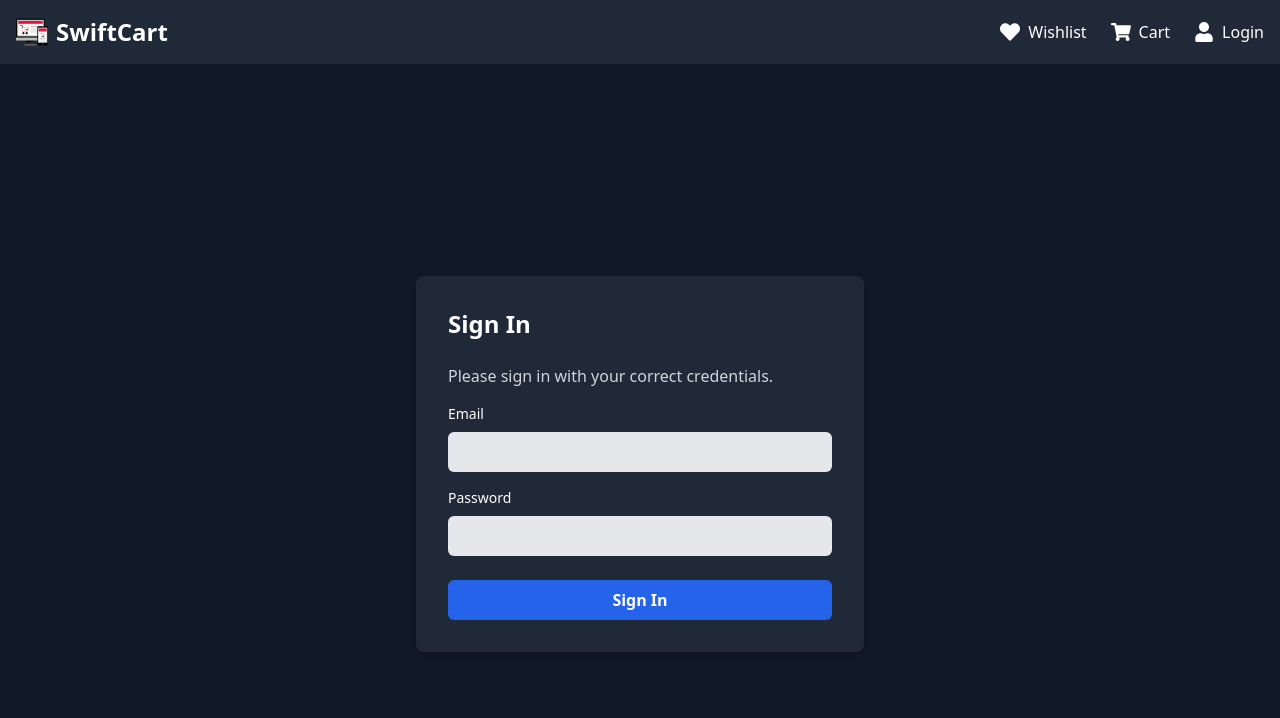
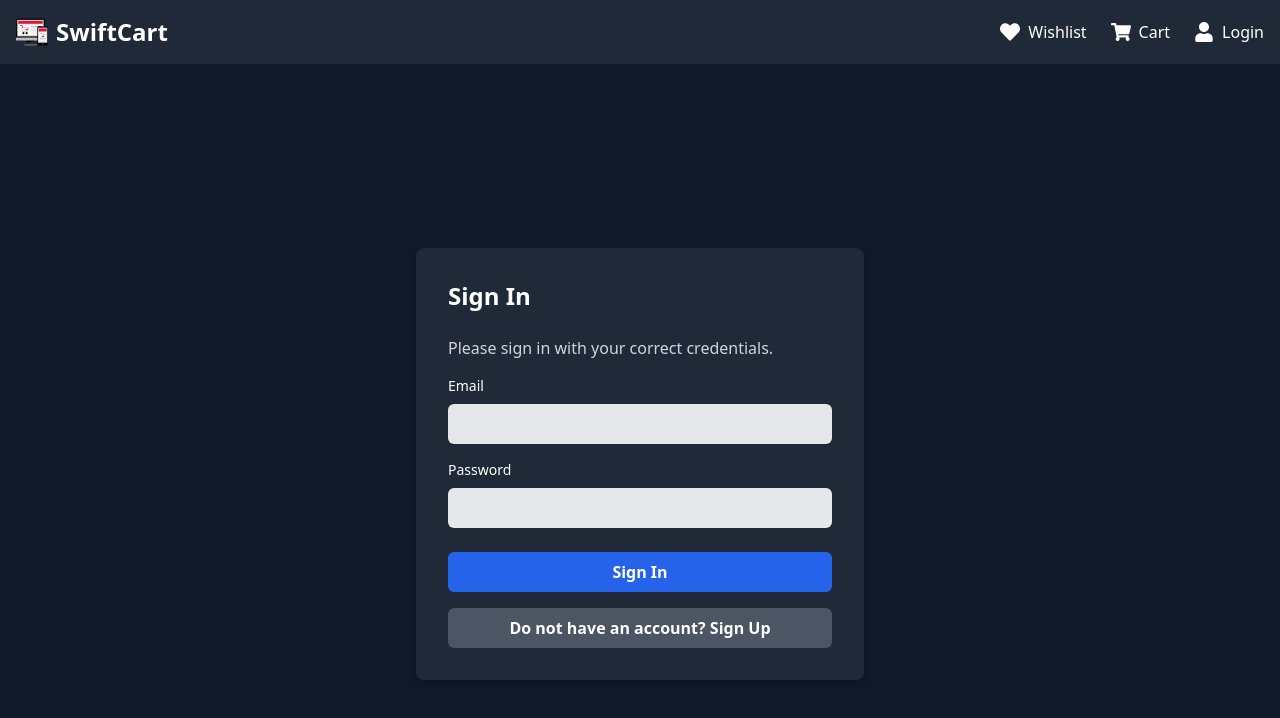
Before and after one commit to IkanyengAdams/FSJ_Portfolio_Piece_IKAADA488_BCL2407_GroupB_Ikanyeng-Adams_FSJ03, a Next.js app: page /sign-in in a window 1280 px wide. Shown: the top 718 px of the page. Built offline with nearby package versions, Linux system fonts and the light colour scheme; no server answers.

Commit message:
Updated sign-in page to remove comment, add goToSignUp function and button

```diff
--- a/src/app/sign-in/page.js
+++ b/src/app/sign-in/page.js
@@ -1,4 +1,4 @@
-"use client"; // Ensure this component can use client-side features
+"use client";
 
 import { useState } from "react";
 import { useRouter } from "next/navigation";
@@ -32,12 +32,17 @@ export default function SignIn() {
     }
   };
 
+
+  const goToSignUp = () => {
+    router.push("/sign-up");
+  };
+
   return (
     <div className="flex items-center justify-center min-h-screen bg-gray-900">
       <div className="bg-gray-800 p-8 rounded-lg shadow-md w-full max-w-md">
         <h2 className="text-2xl font-bold mb-6 text-white">Sign In</h2>
 
-        {/* Information message for users */}
+
         <p className="text-gray-300 mb-4">
           Please sign in with your correct credentials.
         </p>
@@ -81,6 +86,13 @@ export default function SignIn() {
             {loading ? "Signing In..." : "Sign In"}
           </button>
         </form>
+
+        <button
+          onClick={goToSignUp}
+          className="mt-4 w-full py-2 px-4 bg-gray-600 text-white font-semibold rounded-md focus:outline-none focus:ring-2 focus:ring-gray-500 hover:bg-gray-700"
+        >
+          Do not have an account? Sign Up
+        </button>
       </div>
     </div>
   );
```
